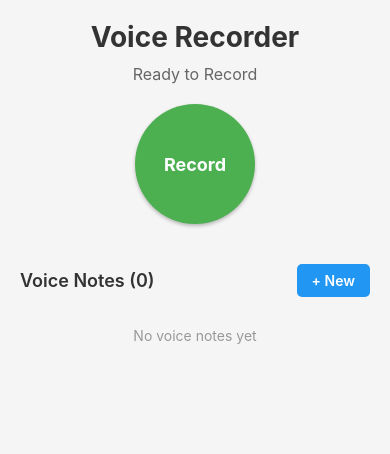
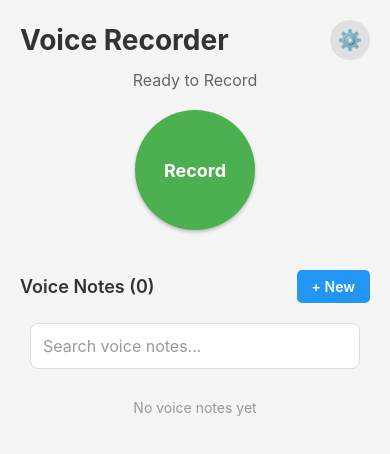
Before and after one commit to Jose-IDO/audio-recorder-app, a React Native app: screen / in a window 390 px wide. Shown: the top 454 px of the page. Built offline with nearby package versions, Linux system fonts and the light colour scheme; what react-native-audio-recorder-player would draw is missing.

Commit message:
Stage 5: Search, UI polish, and optional features

```diff
--- /dev/null
+++ b/src/components/SearchBar.tsx
@@ -0,0 +1,43 @@
+import React from 'react';
+import {View, TextInput, StyleSheet} from 'react-native';
+
+interface SearchBarProps {
+  value: string;
+  onChangeText: (text: string) => void;
+  placeholder?: string;
+}
+
+const SearchBar: React.FC<SearchBarProps> = ({
+  value,
+  onChangeText,
+  placeholder = 'Search voice notes...',
+}) => {
+  return (
+    <View style={styles.container}>
+      <TextInput
+        style={styles.input}
+        value={value}
+        onChangeText={onChangeText}
+        placeholder={placeholder}
+        placeholderTextColor="#999"
+      />
+    </View>
+  );
+};
+
+const styles = StyleSheet.create({
+  container: {
+    marginVertical: 10,
+    marginHorizontal: 10,
+  },
+  input: {
+    backgroundColor: '#fff',
+    padding: 12,
+    borderRadius: 8,
+    fontSize: 16,
+    borderWidth: 1,
+    borderColor: '#ddd',
+  },
+});
+
+export default SearchBar;
--- /dev/null
+++ b/src/components/SettingsButton.tsx
@@ -0,0 +1,30 @@
+import React from 'react';
+import {TouchableOpacity, Text, StyleSheet} from 'react-native';
+
+interface SettingsButtonProps {
+  onPress: () => void;
+}
+
+const SettingsButton: React.FC<SettingsButtonProps> = ({onPress}) => {
+  return (
+    <TouchableOpacity style={styles.button} onPress={onPress}>
+      <Text style={styles.buttonText}>⚙️</Text>
+    </TouchableOpacity>
+  );
+};
+
+const styles = StyleSheet.create({
+  button: {
+    width: 40,
+    height: 40,
+    borderRadius: 20,
+    backgroundColor: '#e0e0e0',
+    justifyContent: 'center',
+    alignItems: 'center',
+  },
+  buttonText: {
+    fontSize: 20,
+  },
+});
+
+export default SettingsButton;
--- a/src/screens/RecordingScreen.tsx
+++ b/src/screens/RecordingScreen.tsx
@@ -18,6 +18,9 @@ import {
 import {VoiceNote} from '../types/VoiceNote';
 import VoiceNoteItem from '../components/VoiceNoteItem';
 import PlaybackControls from '../components/PlaybackControls';
+import SearchBar from '../components/SearchBar';
+import SettingsButton from '../components/SettingsButton';
+import SettingsScreen from './SettingsScreen';
 
 const audioRecorderPlayer = new AudioRecorderPlayer();
 
@@ -25,14 +28,29 @@ const RecordingScreen = () => {
   const [isRecording, setIsRecording] = useState(false);
   const [recordingPath, setRecordingPath] = useState('');
   const [voiceNotes, setVoiceNotes] = useState<VoiceNote[]>([]);
+  const [filteredNotes, setFilteredNotes] = useState<VoiceNote[]>([]);
+  const [searchQuery, setSearchQuery] = useState('');
   const [isPlaying, setIsPlaying] = useState(false);
   const [currentPlayingId, setCurrentPlayingId] = useState<string | null>(null);
   const [currentPosition, setCurrentPosition] = useState('00:00');
   const [duration, setDuration] = useState('00:00');
+  const [showSettings, setShowSettings] = useState(false);
+  const [playbackSpeed, setPlaybackSpeed] = useState(1.0);
 
   useEffect(() => {
     loadVoiceNotes();
   }, []);
+
+  useEffect(() => {
+    if (searchQuery.trim() === '') {
+      setFilteredNotes(voiceNotes);
+    } else {
+      const filtered = voiceNotes.filter(note =>
+        note.name.toLowerCase().includes(searchQuery.toLowerCase()),
+      );
+      setFilteredNotes(filtered);
+    }
+  }, [searchQuery, voiceNotes]);
 
   useEffect(() => {
     if (isPlaying) {
@@ -66,7 +84,10 @@ const RecordingScreen = () => {
 
   const loadVoiceNotes = async () => {
     const notes = await getVoiceNotes();
-    setVoiceNotes(notes);
+    const sortedNotes = notes.sort(
+      (a, b) => new Date(b.date).getTime() - new Date(a.date).getTime(),
+    );
+    setVoiceNotes(sortedNotes);
   };
 
   const checkPermissions = async () => {
@@ -239,10 +260,21 @@ const RecordingScreen = () => {
     );
   };
 
+  if (showSettings) {
+    return (
+      <SettingsScreen
+        onBack={() => setShowSettings(false)}
+      />
+    );
+  }
+
   return (
     <View style={styles.container}>
       <View style={styles.header}>
-        <Text style={styles.title}>Voice Recorder</Text>
+        <View style={styles.headerTop}>
+          <Text style={styles.title}>Voice Recorder</Text>
+          <SettingsButton onPress={() => setShowSettings(true)} />
+        </View>
         <Text style={styles.status}>
           {isRecording ? 'Recording...' : 'Ready to Record'}
         </Text>
@@ -256,7 +288,9 @@ const RecordingScreen = () => {
       </View>
       <View style={styles.listContainer}>
         <View style={styles.listHeader}>
-          <Text style={styles.listTitle}>Voice Notes ({voiceNotes.length})</Text>
+          <Text style={styles.listTitle}>
+            Voice Notes ({filteredNotes.length})
+          </Text>
           <TouchableOpacity
             style={styles.newButton}
             onPress={() => {
@@ -267,12 +301,17 @@ const RecordingScreen = () => {
             <Text style={styles.newButtonText}>+ New</Text>
           </TouchableOpacity>
         </View>
+        <SearchBar value={searchQuery} onChangeText={setSearchQuery} />
         <FlatList
-          data={voiceNotes}
+          data={filteredNotes}
           renderItem={renderVoiceNote}
           keyExtractor={item => item.id}
           ListEmptyComponent={
-            <Text style={styles.emptyText}>No voice notes yet</Text>
+            <Text style={styles.emptyText}>
+              {searchQuery
+                ? 'No voice notes found'
+                : 'No voice notes yet'}
+            </Text>
           }
         />
       </View>
@@ -289,10 +328,16 @@ const styles = StyleSheet.create({
     alignItems: 'center',
     marginBottom: 20,
   },
+  headerTop: {
+    flexDirection: 'row',
+    justifyContent: 'space-between',
+    alignItems: 'center',
+    width: '100%',
+    marginBottom: 10,
+  },
   title: {
     fontSize: 28,
     fontWeight: 'bold',
-    marginBottom: 10,
     color: '#333',
   },
   status: {
--- /dev/null
+++ b/src/screens/SettingsScreen.tsx
@@ -0,0 +1,161 @@
+import React, {useState} from 'react';
+import {
+  View,
+  Text,
+  TouchableOpacity,
+  StyleSheet,
+  Alert,
+  ScrollView,
+} from 'react-native';
+
+interface SettingsScreenProps {
+  onBack: () => void;
+}
+
+const SettingsScreen: React.FC<SettingsScreenProps> = ({onBack}) => {
+  const [playbackSpeed, setPlaybackSpeed] = useState(1.0);
+
+  const handleFeedback = () => {
+    Alert.alert(
+      'Feedback',
+      'Thank you for using Voice Recorder! Please email your feedback to support@voicerecorder.com',
+    );
+  };
+
+  const handleSupport = () => {
+    Alert.alert(
+      'Support',
+      'For support, please email: support@voicerecorder.com',
+    );
+  };
+
+  return (
+    <ScrollView style={styles.container}>
+      <View style={styles.header}>
+        <TouchableOpacity onPress={onBack} style={styles.backButton}>
+          <Text style={styles.backButtonText}>← Back</Text>
+        </TouchableOpacity>
+        <Text style={styles.title}>Settings</Text>
+      </View>
+
+      <View style={styles.section}>
+        <Text style={styles.sectionTitle}>Playback Speed</Text>
+        <View style={styles.speedContainer}>
+          {[0.5, 0.75, 1.0, 1.25, 1.5, 2.0].map(speed => (
+            <TouchableOpacity
+              key={speed}
+              style={[
+                styles.speedButton,
+                playbackSpeed === speed && styles.speedButtonActive,
+              ]}
+              onPress={() => setPlaybackSpeed(speed)}>
+              <Text
+                style={[
+                  styles.speedButtonText,
+                  playbackSpeed === speed && styles.speedButtonTextActive,
+                ]}>
+                {speed}x
+              </Text>
+            </TouchableOpacity>
+          ))}
+        </View>
+      </View>
+
+      <View style={styles.section}>
+        <TouchableOpacity style={styles.settingButton} onPress={handleFeedback}>
+          <Text style={styles.settingButtonText}>Send Feedback</Text>
+        </TouchableOpacity>
+        <TouchableOpacity style={styles.settingButton} onPress={handleSupport}>
+          <Text style={styles.settingButtonText}>Contact Support</Text>
+        </TouchableOpacity>
+      </View>
+
+      <View style={styles.section}>
+        <Text style={styles.infoText}>
+          Voice Recorder v1.0.0{'\n'}
+          All recordings are stored locally on your device.
+        </Text>
+      </View>
+    </ScrollView>
+  );
+};
+
+const styles = StyleSheet.create({
+  container: {
+    flex: 1,
+    backgroundColor: '#f5f5f5',
+  },
+  header: {
+    padding: 20,
+    backgroundColor: '#fff',
+    borderBottomWidth: 1,
+    borderBottomColor: '#e0e0e0',
+  },
+  backButton: {
+    marginBottom: 10,
+  },
+  backButtonText: {
+    fontSize: 16,
+    color: '#2196F3',
+  },
+  title: {
+    fontSize: 28,
+    fontWeight: 'bold',
+    color: '#333',
+  },
+  section: {
+    backgroundColor: '#fff',
+    padding: 20,
+    marginTop: 10,
+    borderTopWidth: 1,
+    borderBottomWidth: 1,
+    borderColor: '#e0e0e0',
+  },
+  sectionTitle: {
+    fontSize: 18,
+    fontWeight: '600',
+    marginBottom: 15,
+    color: '#333',
+  },
+  speedContainer: {
+    flexDirection: 'row',
+    flexWrap: 'wrap',
+    gap: 10,
+  },
+  speedButton: {
+    paddingHorizontal: 15,
+    paddingVertical: 10,
+    borderRadius: 5,
+    backgroundColor: '#e0e0e0',
+    marginRight: 10,
+    marginBottom: 10,
+  },
+  speedButtonActive: {
+    backgroundColor: '#2196F3',
+  },
+  speedButtonText: {
+    fontSize: 14,
+    color: '#333',
+  },
+  speedButtonTextActive: {
+    color: '#fff',
+  },
+  settingButton: {
+    padding: 15,
+    backgroundColor: '#f9f9f9',
+    borderRadius: 8,
+    marginBottom: 10,
+  },
+  settingButtonText: {
+    fontSize: 16,
+    color: '#333',
+  },
+  infoText: {
+    fontSize: 12,
+    color: '#666',
+    textAlign: 'center',
+    lineHeight: 20,
+  },
+});
+
+export default SettingsScreen;
```
